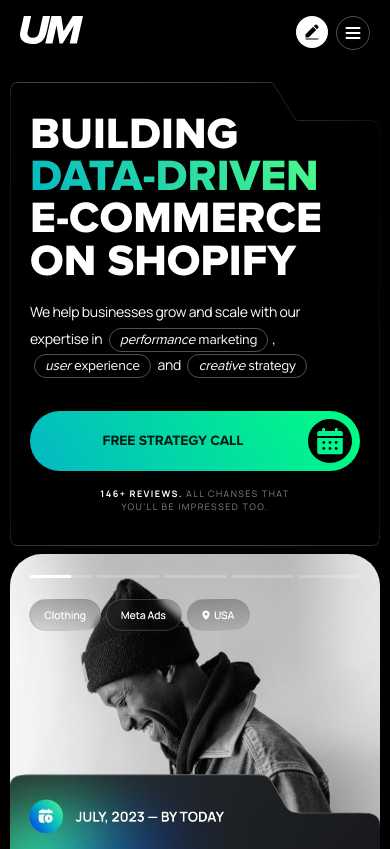
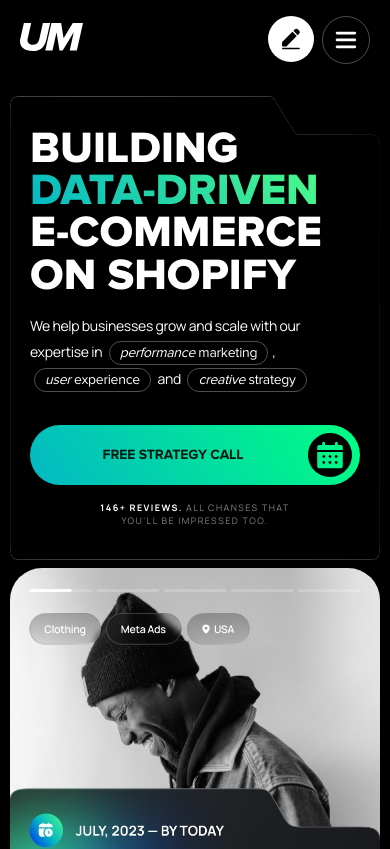
Before and after one commit to Spirit1408/UM_-Test-, a React (Vite) app: page / in a window 390 px wide. Shown: the top 849 px of the page. Built offline with nearby package versions, Linux system fonts and the light colour scheme.

Commit message:
Update minor fix

```diff
--- a/src/components/Header/Header.module.css
+++ b/src/components/Header/Header.module.css
@@ -31,7 +31,7 @@
 
 .btn {
     display: flex;
-    padding: clamp(8px, 0.77vw + 4px, 12px);
+    padding: clamp(8px, 17px - 0.5vw, 12px);
     justify-content: center;
     align-items: center;
     border-radius: 50%;
@@ -61,8 +61,8 @@
 }
 
 .btnIcon {
-    width: clamp(16px, 0.924vw, 22px);
-    height: clamp(16px, 0.924vw, 22px);
+    width: clamp(16px, 25px - 0.8vw, 22px);
+    height: clamp(16px, 25px - 0.8vw, 22px);
 }
 
 @media screen and (min-width: 1024px) {
@@ -105,10 +105,6 @@
         display: none;
     }
 
-    .btn {
-        padding: clamp(8px, 0.77vw + 4px, 12px);
-    }
-
     .btnPenWrapper {
         display: flex;
         justify-content: center;
```
